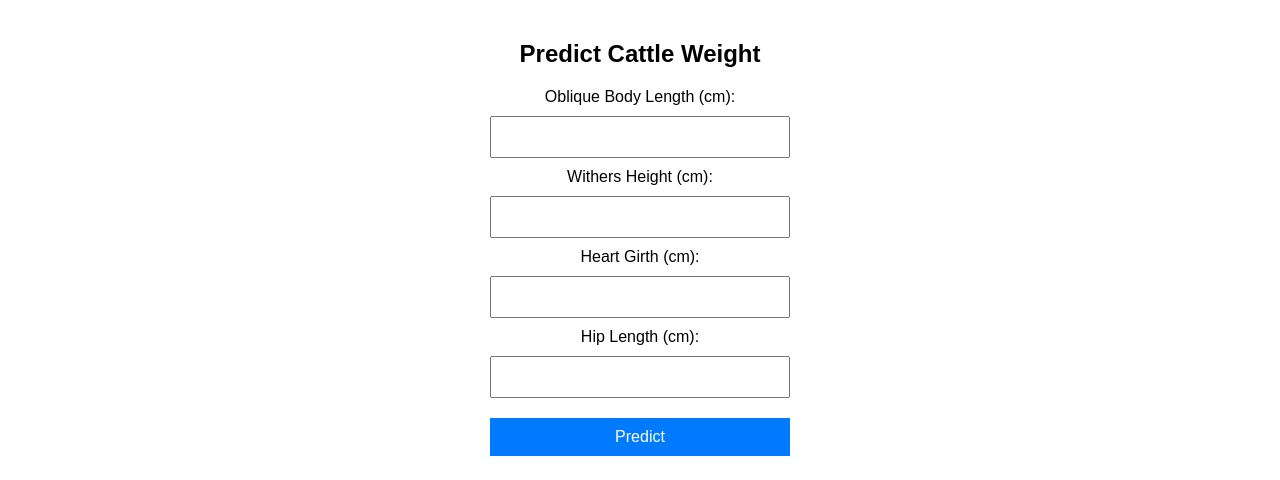
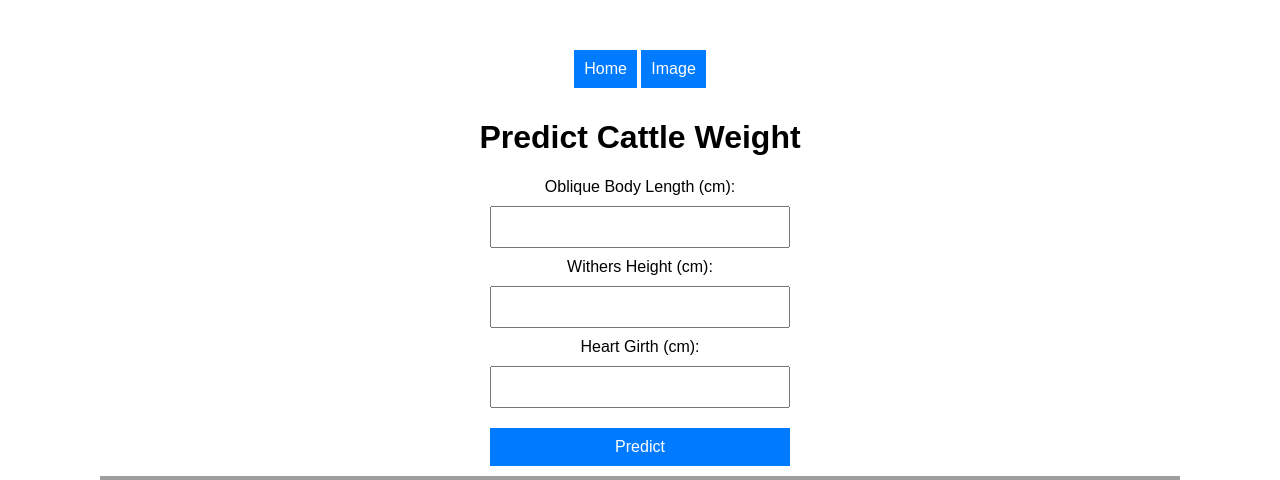
Before and after one commit to jakkapong5643/Smart-Scale-Moo, a FastAPI app: page / in a window 1280 px wide. Shown: the top 480 px of the page. Run offline with FastAPI, Linux system fonts and the light colour scheme; parts of the project's set-up code (start-up, migrations or seed data) failed here and were passed over; grey boxes are pictures that could not be loaded.

Commit message:
Update index.html

```diff
--- a/templates/index.html
+++ b/templates/index.html
@@ -2,23 +2,110 @@
 <html lang="en">
 <head>
     <meta charset="UTF-8">
-    <meta name="viewport" content="width=device-width, initial-scale=1.0">
+    <meta name="viewport" content="width=device-width, initial-scale=1.0, maximum-scale=1.0, user-scalable=no">
     <title>ML Prediction</title>
     <link rel="stylesheet" href="/static/styles.css">
+    <style>
+        #upload {
+            display: none;
+        }
+        #predict {
+            display: block;
+        }
+    </style>
 </head>
 <body>
-    <h2>Predict Cattle Weight</h2>
-    <form action="/predict" method="post">
-        <label>Oblique Body Length (cm):</label>
-        <input type="number" step="0.01" name="oblique_length" required>
-        <label>Withers Height (cm):</label>
-        <input type="number" step="0.01" name="withers_height" required>
-        <label>Heart Girth (cm):</label>
-        <input type="number" step="0.01" name="heart_girth" required>
-        <label>Hip Length (cm):</label>
-        <input type="number" step="0.01" name="hip_length" required>
-        <button type="submit">Predict</button>
-    </form>
-    <a href="/upload">Upload Image</a>
+    <div class="nav-slider">
+        <button onclick="showPage('predict')">Home</button>
+        <button onclick="showPage('upload')">Image</button>
+    </div>
+
+    <div id="predict" class="page">
+        <h1>Predict Cattle Weight</h1>
+        <div class="form-container">
+            <form id="predictForm">
+                <label>Oblique Body Length (cm):</label>
+                <input type="number" name="oblique_length" required>
+                <label>Withers Height (cm):</label>
+                <input type="number" name="withers_height" required>
+                <label>Heart Girth (cm):</label>
+                <input type="number" name="heart_girth" required>
+                <button type="submit">Predict</button>
+            </form>
+
+            <img src="static/detail_F.jpg" alt="Cattle" width="1080" height="608">
+        </div>
+
+        <div id="predictionResult" style="display: none;">
+            <h3>Prediction Result</h3>
+            <p id="prediction"></p>
+        </div>
+    </div>
+
+    <div id="upload" class="page">
+        <h1>Upload Cattle Image</h1>
+        <form id="uploadForm" action="/upload" method="post" enctype="multipart/form-data">
+            <input type="file" name="file" required>
+            <button type="submit">Upload</button>
+        </form>
+
+        <div id="uploadResult" style="display: none;">
+            <h3>Prediction Result</h3>
+            <p id="uploadMessage"></p>
+        </div>
+    </div>
+
+    <script>
+        // Handle prediction form submission
+        document.getElementById("predictForm").addEventListener("submit", function(event) {
+            event.preventDefault();
+
+            const formData = new FormData(this);
+
+            fetch("/predict", {
+                method: "POST",
+                body: formData
+            })
+            .then(response => response.json())
+            .then(data => {
+                const resultDiv = document.getElementById("predictionResult");
+                const predictionText = document.getElementById("prediction");
+                resultDiv.style.display = "block";
+                predictionText.textContent = `Predicted Cattle Weight: ${data.prediction[0].toFixed(2)} KG`;
+            })
+            .catch(error => {
+                console.error('Error:', error);
+            });
+        });
+
+        // Handle upload form submission
+        document.getElementById("uploadForm").addEventListener("submit", function(event) {
+            event.preventDefault();
+
+            const formData = new FormData(this);
+
+            fetch("/upload", {
+                method: "POST",
+                body: formData
+            })
+            .then(response => response.json())
+            .then(data => {
+                const resultDiv = document.getElementById("uploadResult");
+                const uploadMessage = document.getElementById("uploadMessage");
+                resultDiv.style.display = "block";
+                uploadMessage.textContent = `Predicted Cattle Weight: ${data.prediction[0].toFixed(2)} KG`;
+            })
+            .catch(error => {
+                console.error('Error:', error);
+            });
+        });
+
+        // Toggle between pages
+        function showPage(page) {
+            const pages = document.querySelectorAll('.page');
+            pages.forEach(p => p.style.display = 'none');
+            document.getElementById(page).style.display = 'block';
+        }
+    </script>
 </body>
 </html>
```
